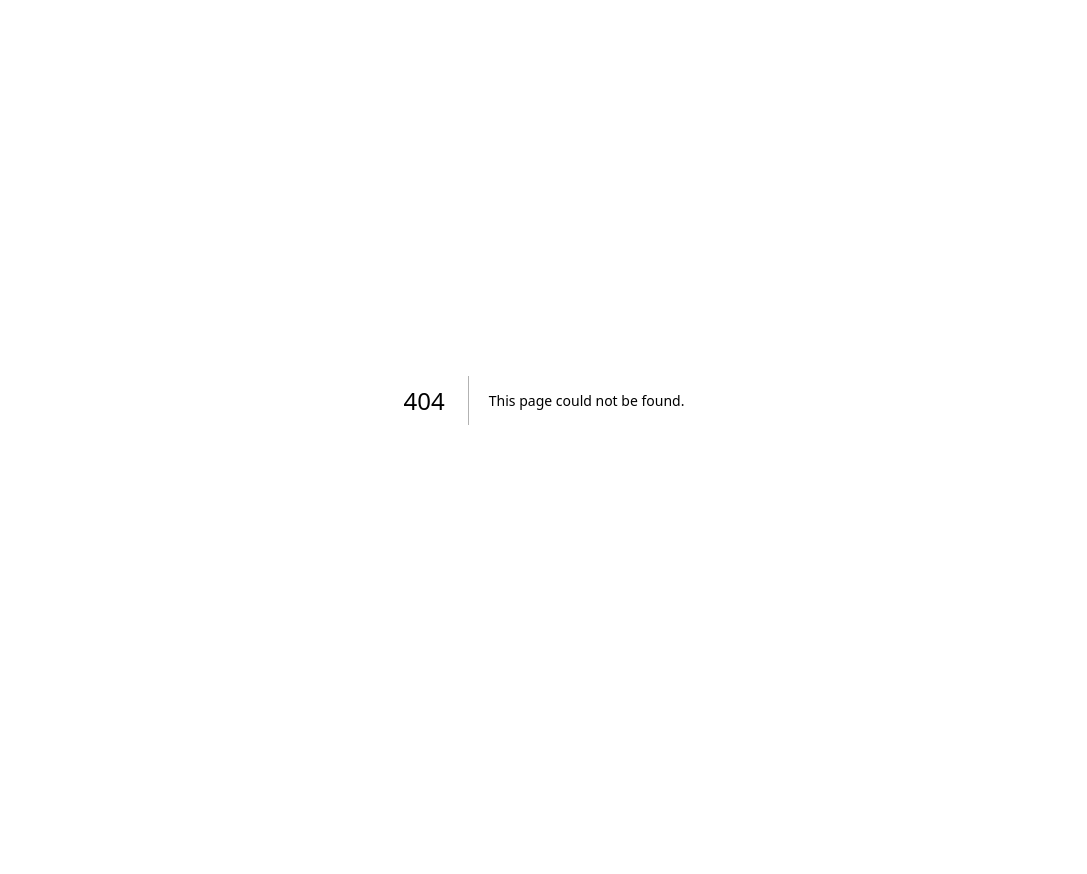
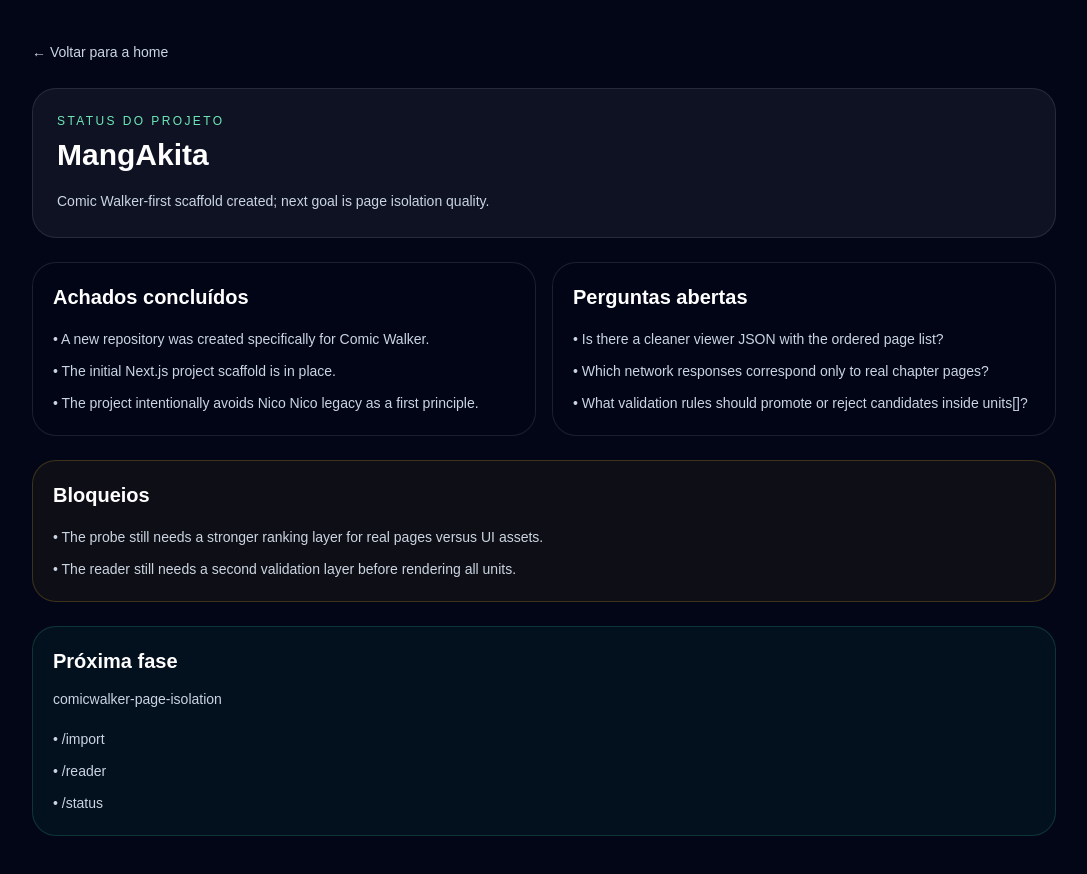
Before and after one commit to MarceloSalada/MangAkita, a Next.js app: page /status in a window 1280 px wide. Before the commit this address had no page. Shown: the whole page, without its empty margins (96-1183 px from the left). Before the commit the page ends 800 px from the top, so only its background shows below. Built offline with nearby package versions, Linux system fonts and the light colour scheme.

Commit message:
feat: add status page

```diff
--- /dev/null
+++ b/app/status/page.tsx
@@ -0,0 +1,62 @@
+import Link from 'next/link';
+
+import { getProjectStatusSummary } from '@/lib/project-status';
+
+export default function StatusPage() {
+  const status = getProjectStatusSummary();
+
+  return (
+    <main className="min-h-screen bg-background px-6 py-10 text-foreground">
+      <div className="mx-auto max-w-5xl space-y-6">
+        <Link href="/" className="text-sm text-slate-300 hover:text-white">
+          ← Voltar para a home
+        </Link>
+
+        <div className="rounded-3xl border border-white/10 bg-white/5 p-6">
+          <p className="text-xs uppercase tracking-[0.2em] text-emerald-300">status do projeto</p>
+          <h1 className="mt-2 text-3xl font-bold text-white">{status.projectName}</h1>
+          <p className="mt-4 text-sm leading-6 text-slate-300">{status.currentStage}</p>
+        </div>
+
+        <div className="grid gap-4 md:grid-cols-2">
+          <section className="rounded-3xl border border-white/10 bg-slate-950/60 p-5">
+            <h2 className="text-xl font-semibold text-white">Achados concluídos</h2>
+            <ul className="mt-4 space-y-2 text-sm leading-6 text-slate-300">
+              {status.completedFindings.map((item) => (
+                <li key={item}>• {item}</li>
+              ))}
+            </ul>
+          </section>
+
+          <section className="rounded-3xl border border-white/10 bg-slate-950/60 p-5">
+            <h2 className="text-xl font-semibold text-white">Perguntas abertas</h2>
+            <ul className="mt-4 space-y-2 text-sm leading-6 text-slate-300">
+              {status.openQuestions.map((item) => (
+                <li key={item}>• {item}</li>
+              ))}
+            </ul>
+          </section>
+        </div>
+
+        <section className="rounded-3xl border border-amber-400/20 bg-amber-400/5 p-5">
+          <h2 className="text-xl font-semibold text-white">Bloqueios</h2>
+          <ul className="mt-4 space-y-2 text-sm leading-6 text-slate-300">
+            {status.blockedBy.map((item) => (
+              <li key={item}>• {item}</li>
+            ))}
+          </ul>
+        </section>
+
+        <section className="rounded-3xl border border-emerald-400/20 bg-emerald-400/5 p-5">
+          <h2 className="text-xl font-semibold text-white">Próxima fase</h2>
+          <p className="mt-3 text-sm leading-6 text-slate-300">{status.nextPhaseName}</p>
+          <ul className="mt-4 space-y-2 text-sm leading-6 text-slate-300">
+            {status.nextPhaseEntryPoints.map((item) => (
+              <li key={item}>• {item}</li>
+            ))}
+          </ul>
+        </section>
+      </div>
+    </main>
+  );
+}
```
